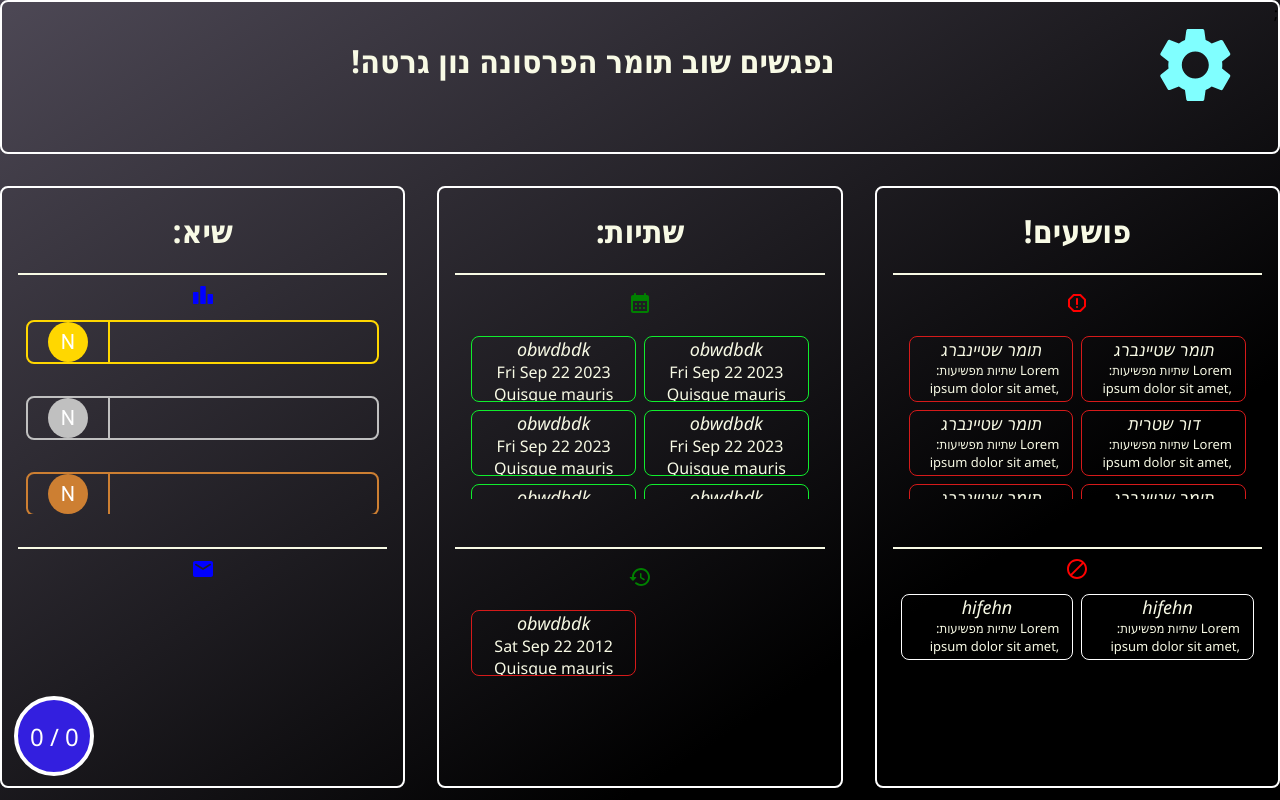
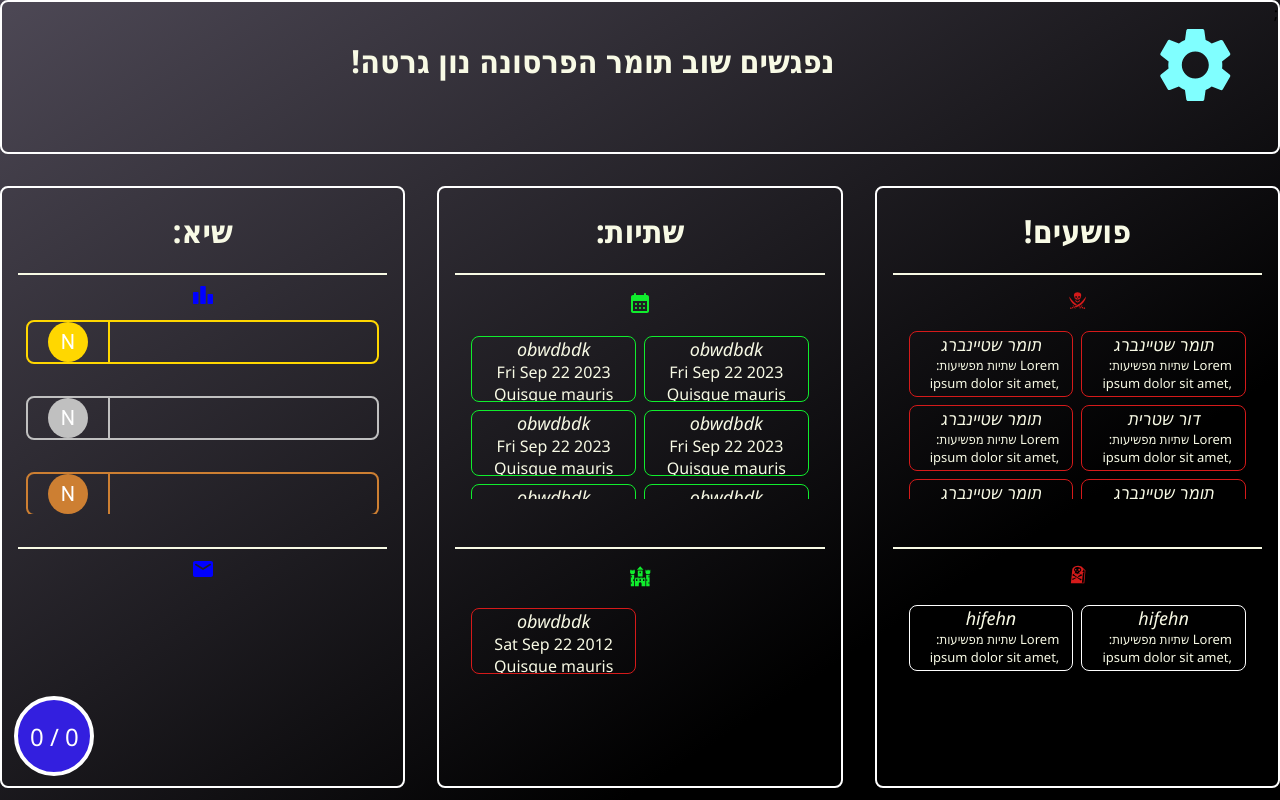
Before and after one commit to piloshachar14/golden-toasts, a React (Vite) app in the folder apps/client/: page / in a window 1280 px wide. Built offline with nearby package versions, Linux system fonts and the light colour scheme.

Commit message:
feature(client): change icons for better ones

```diff
--- a/apps/client/src/components/criminals/criminals.module.css
+++ b/apps/client/src/components/criminals/criminals.module.css
@@ -31,3 +31,9 @@
   height: 0.1em;
   background-color: var(---white-color);
 }
+.regularCriminalsIcon {
+  color: var(---red-border-color);
+}
+.personaNonGrataIcon {
+  color: var(---red-border-color);
+}
--- a/apps/client/src/components/criminals/criminals.tsx
+++ b/apps/client/src/components/criminals/criminals.tsx
@@ -1,8 +1,9 @@
 import { useState } from 'react';
 import styles from './criminals.module.css';
 import { Card, Category, Divider } from '../';
-import { BlockTwoTone, ReportGmailerrorredRounded } from '@mui/icons-material';
 import { Tooltip } from 'react-tooltip';
+import { GiPirateFlag, GiPirateGrave } from 'react-icons/gi';
+import { IconContext } from 'react-icons';
 
 export type User = {
   name: string;
@@ -41,17 +42,16 @@ export const Criminals: React.FC = () => {
 
       <Category style={{ height: '50%', border: 'none' }}>
         <div className={styles.criminalsContainer}>
+          <IconContext.Provider value={{ size: '1.2em' }}>
             <div className={styles.button}>
-            <ReportGmailerrorredRounded
-              className="button1"
-              sx={{
-                color: 'red',
-              }}
+              <GiPirateFlag
+                className={`${styles.regularCriminalsIcon} regularCiminalsIcon`}
               />
-            <Tooltip anchorSelect=".button1" place="top">
+              <Tooltip anchorSelect=".regularCiminalsIcon" place="top">
                 בני עוולה רגילים
               </Tooltip>
             </div>
+          </IconContext.Provider>
           <div className={styles.criminalsGrid}>
             {criminals.map((criminal, index) => (
               <Card
@@ -75,17 +75,17 @@ export const Criminals: React.FC = () => {
       <Divider />
 
       <Category style={{ border: 'none', height: '40%' }}>
+        <div className={styles.criminalsContainer}>
+          <IconContext.Provider value={{ size: '1.2em' }}>
             <div className={styles.button}>
-          <BlockTwoTone
-            className="button"
-            sx={{
-              color: 'red',
-            }}
+              <GiPirateGrave
+                className={`${styles.personaNonGrataIcon} personaNonGrataIcon `}
               />
-          <Tooltip anchorSelect=".button" place="top">
+              <Tooltip anchorSelect=".personaNonGrataIcon" place="top">
                 פרסונה נון גרטה לא עלינו
               </Tooltip>
             </div>
+          </IconContext.Provider>
           <div className={styles.criminalsGrid}>
             {personaNonGratas.map((pesonaNonGrata, index) => (
               <Card
@@ -103,6 +103,7 @@ export const Criminals: React.FC = () => {
               />
             ))}
           </div>
+        </div>
       </Category>
     </div>
   );
--- a/apps/client/src/components/toasts/toasts.module.css
+++ b/apps/client/src/components/toasts/toasts.module.css
@@ -44,3 +44,6 @@
   height: 0.1em;
   background-color: var(---white-color);
 }
+.archiveToasts {
+  color: var(---green-border-color);
+}
--- a/apps/client/src/components/toasts/toasts.tsx
+++ b/apps/client/src/components/toasts/toasts.tsx
@@ -3,6 +3,8 @@ import { Card, Category, Divider, User } from '../';
 import { useState } from 'react';
 import { HistoryRounded, CalendarMonthRounded } from '@mui/icons-material';
 import { Tooltip } from 'react-tooltip';
+import { IconContext } from 'react-icons';
+import { GiCastle } from 'react-icons/gi';
 
 export type Toast = {
   user: User;
@@ -92,11 +94,11 @@ export const Toasts: React.FC<Props> = ({ isLoggedIn }) => {
                 <CalendarMonthRounded
                   className="calender"
                   sx={{
-                    color: 'green',
+                    color: 'var(---green-border-color)',
                   }}
                 />
                 <Tooltip anchorSelect=".calender" place="top">
-                  :שתיות קרובות
+                  שתיות קרובות
                 </Tooltip>
               </div>
               <div className={styles.toastsGridLoggedIn}>
@@ -117,17 +119,16 @@ export const Toasts: React.FC<Props> = ({ isLoggedIn }) => {
 
           <Category style={{ border: 'none', height: '40%' }}>
             <div className={styles.toastsCintainer}>
-              <div className={styles.button}>
-                <HistoryRounded
-                  className="archiveToasts"
-                  sx={{
-                    color: 'green',
-                  }}
-                />
-                <Tooltip anchorSelect=".archiveToasts" place="top">
-                  :שתיות שעברו
-                </Tooltip>
-              </div>
+              <IconContext.Provider value={{ size: '1.4em' }}>
+                <div className={styles.button}>
+                  <GiCastle
+                    className={`${styles.archiveToasts} archiveToasts `}
+                  />
+                  <Tooltip anchorSelect=".archiveToasts" place="top">
+                    שתיות שעברו
+                  </Tooltip>
+                </div>
+              </IconContext.Provider>
               <div className={styles.toastsGridLoggedIn}>
                 {happendToasts.map((toast, index) => (
                   <Card
```
Lines whose indentation alone changed are shown as unchanged.
